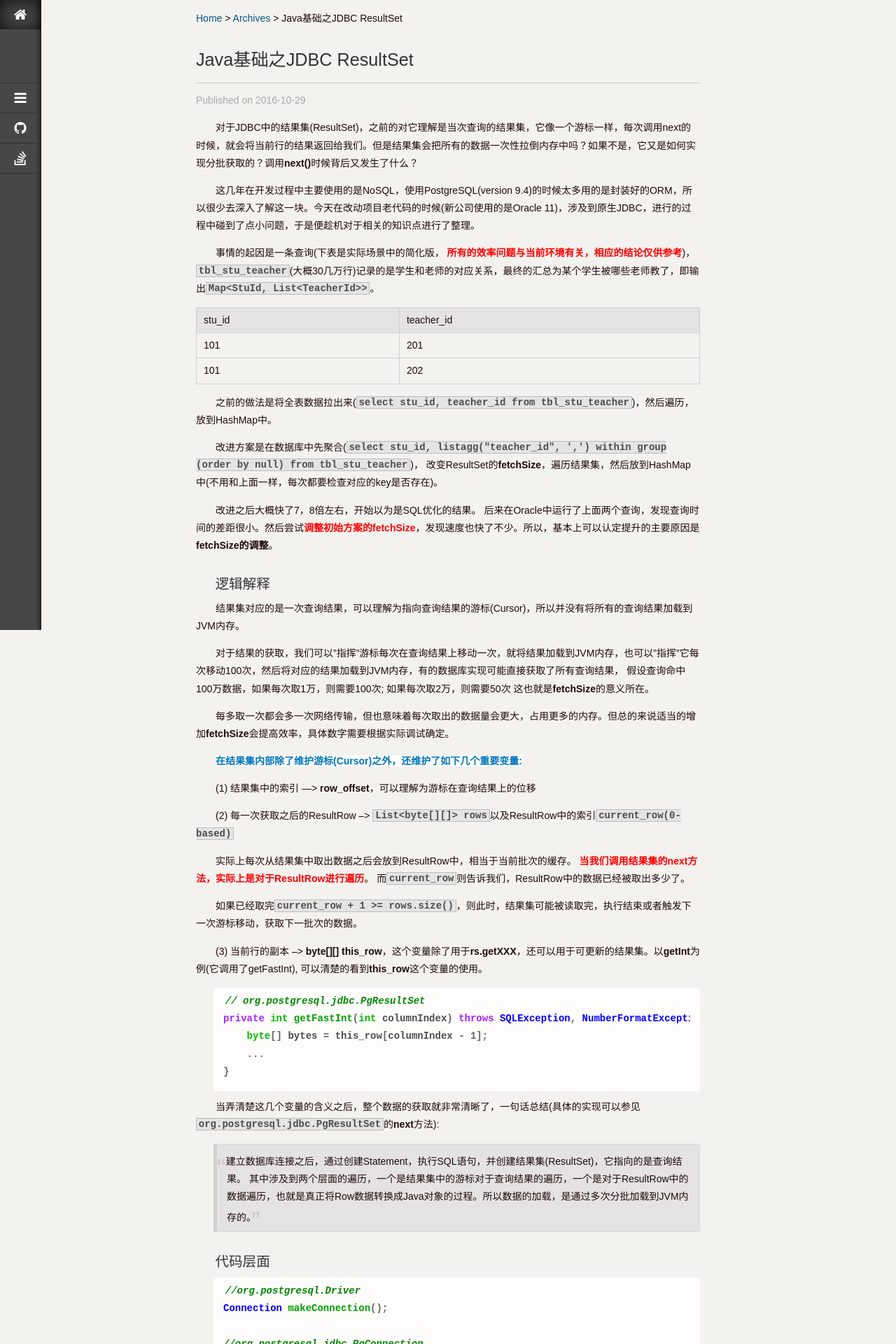
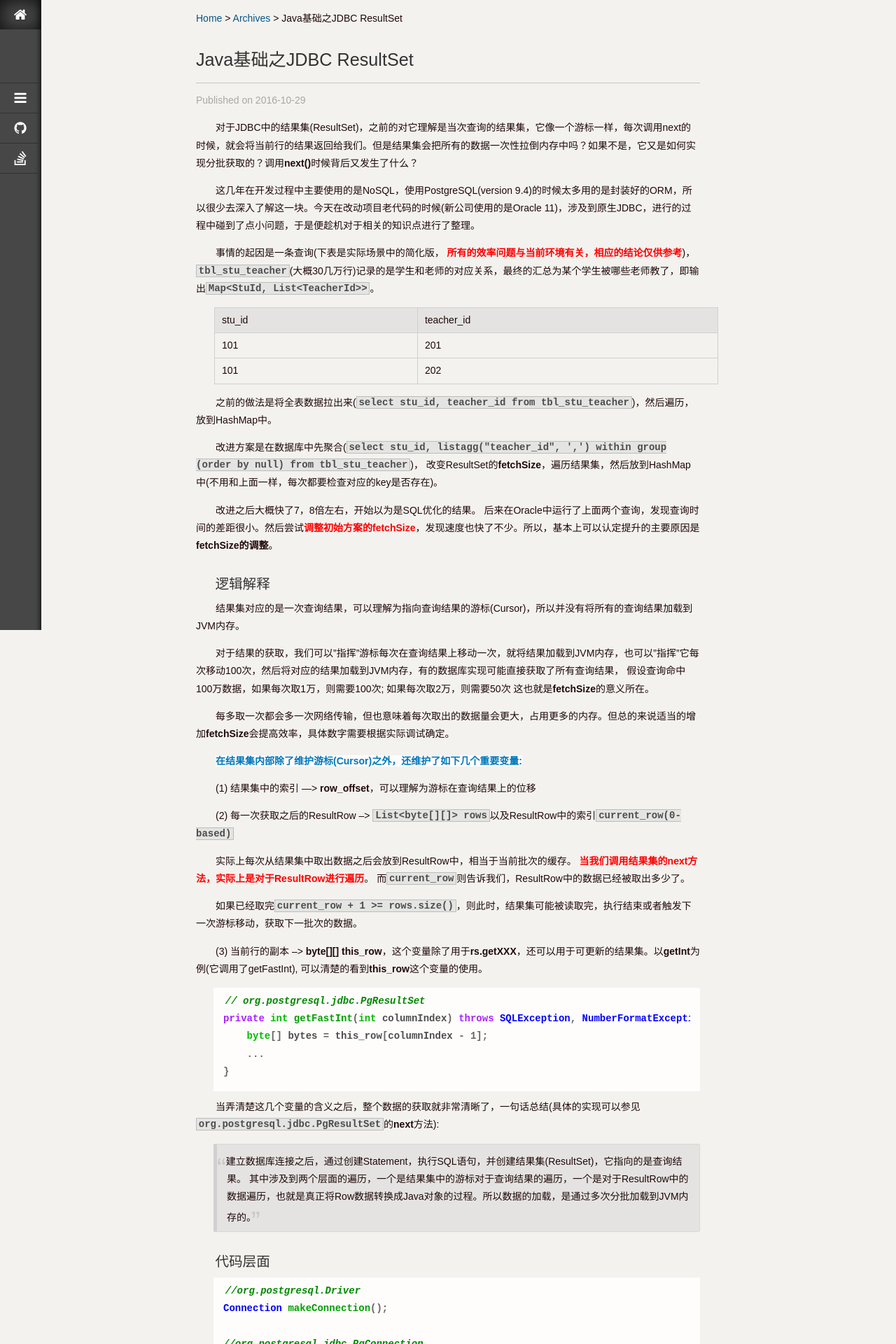
Before and after one commit to jacoffee/jacoffee.github.io, a Jekyll site: the page built from _posts/2016-10-29-java-jdbc-resultset.md, in a window 1280 px wide. Shown: the top 1920 px of the page at 70% size. Built offline with Jekyll 4.4.1, drawn with Linux system fonts in a browser that asks for light colours; nearby versions of some CDN libraries; library files that are not in the unit come from our copies; Markdown is read by kramdown in place of the engine named in the settings; comment, search, counter and statistics services are not loaded.

Commit message:
style change

```diff
--- a/_posts/2016-10-29-java-jdbc-resultset.md
+++ b/_posts/2016-10-29-java-jdbc-resultset.md
@@ -16,7 +16,7 @@ keywords: [数据集，分批获取，缓冲，游标]
 
 事情的起因是一条查询(下表是实际场景中的简化版， <b style="color:red">所有的效率问题与当前环境有关，相应的结论仅供参考</b>)，`tbl_stu_teacher`(大概30几万行)记录的是学生和老师的对应关系，最终的汇总为某个学生被哪些老师教了，即输出`Map<StuId, List<TeacherId>>`。
 
-<table>
+<table style="margin-left: 26px">
     <tr>
         <th>stu_id</th>
         <th>teacher_id</th>
```
